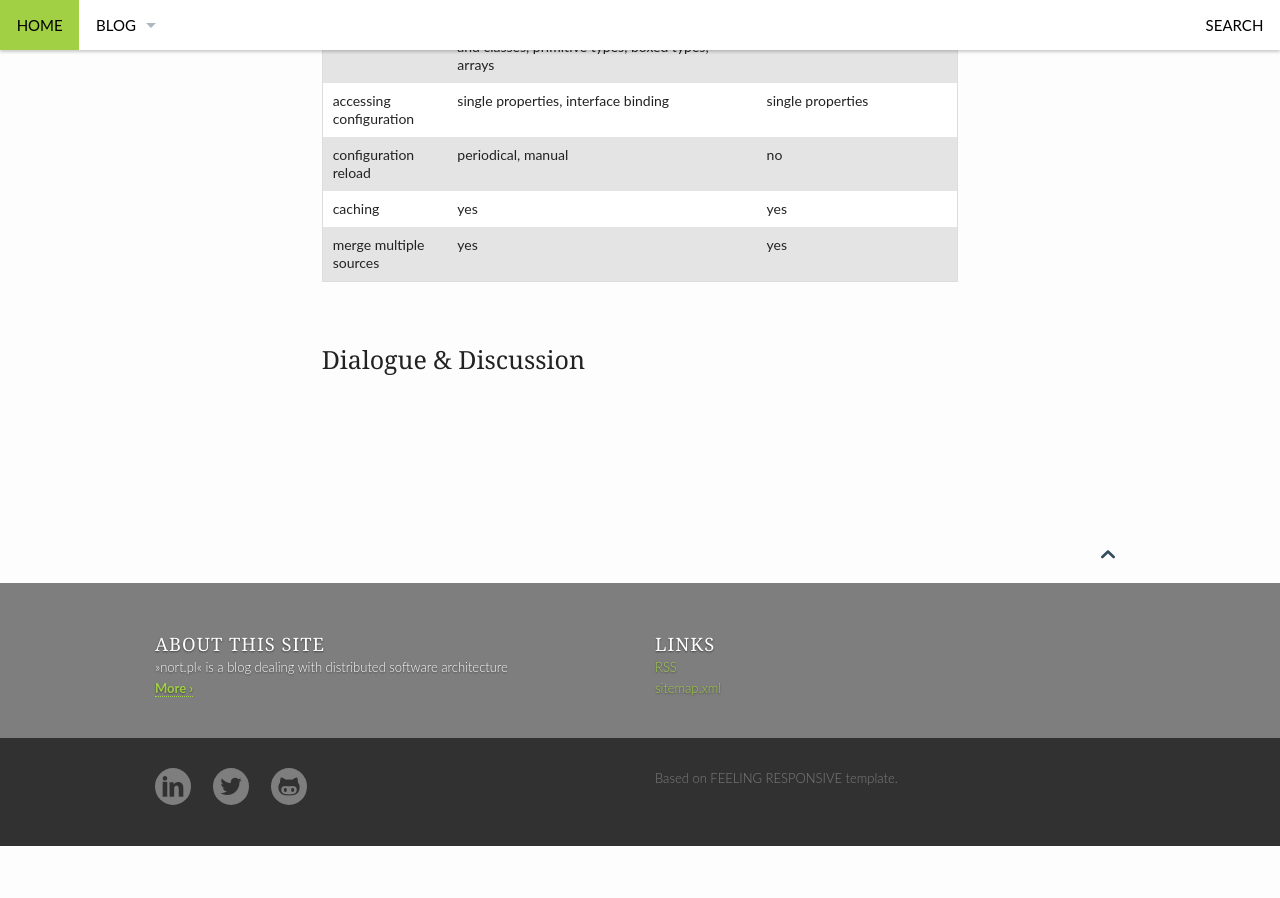
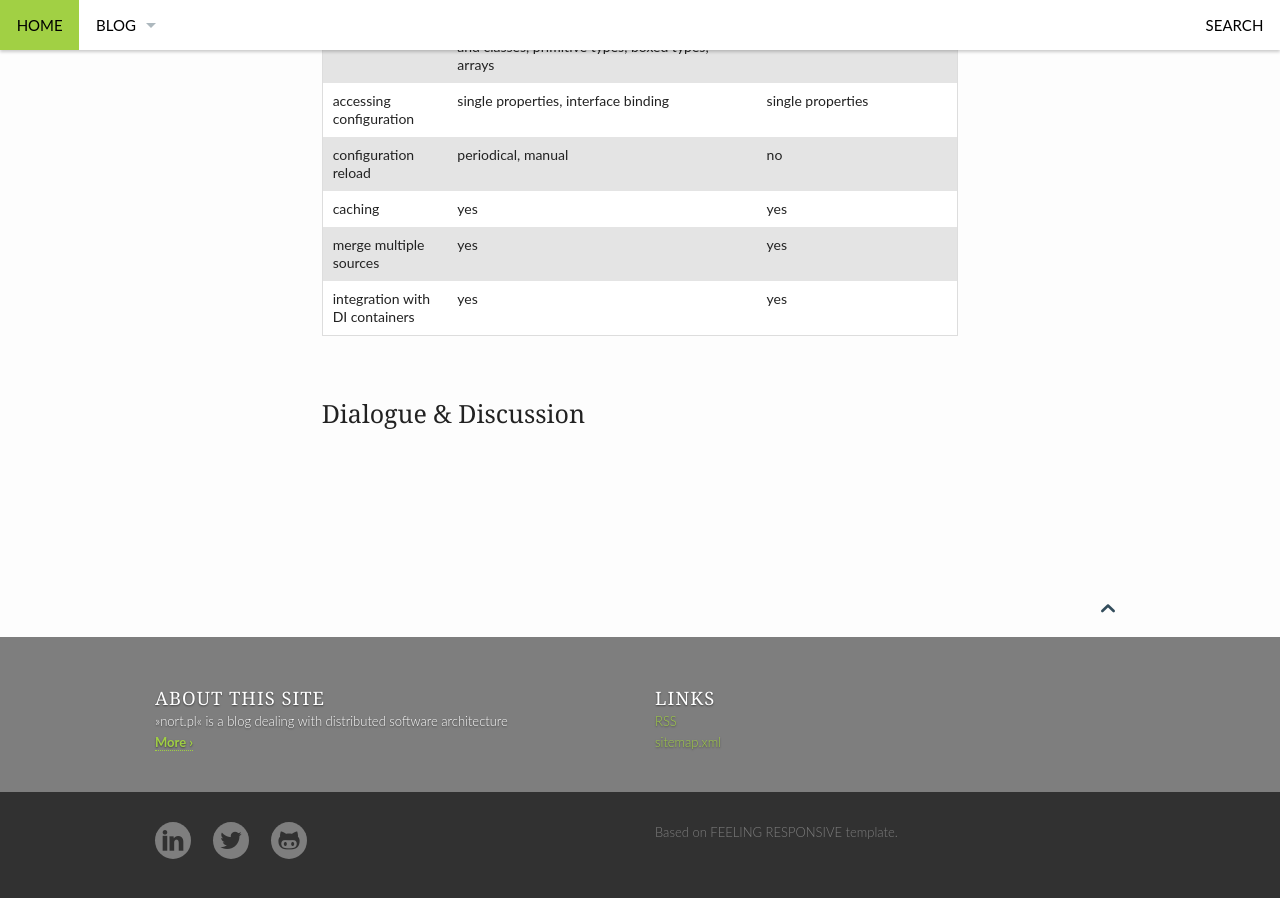
Before and after one commit to nort/nort.github.io, a Jekyll site: the page built from _posts/architecture/2015-07-14-configuration-for-java.md, in a window 1280 px wide and 900 px high, scrolled down 787 px. Built offline with Jekyll 4.4.1, drawn with Linux system fonts in a browser that asks for light colours; comment, search, counter and statistics services are not loaded; before the commit the page ends 1633 px from its top, so only the background shows below that.

Commit message:
more data

```diff
--- a/_posts/architecture/2015-07-14-configuration-for-java.md
+++ b/_posts/architecture/2015-07-14-configuration-for-java.md
@@ -37,3 +37,4 @@ Focused on reading from local files.
 | configuration reload | periodical, manual | no |
 | caching | yes | yes |
 | merge multiple sources | yes | yes |
+| integration with DI containers | yes | yes |
```
